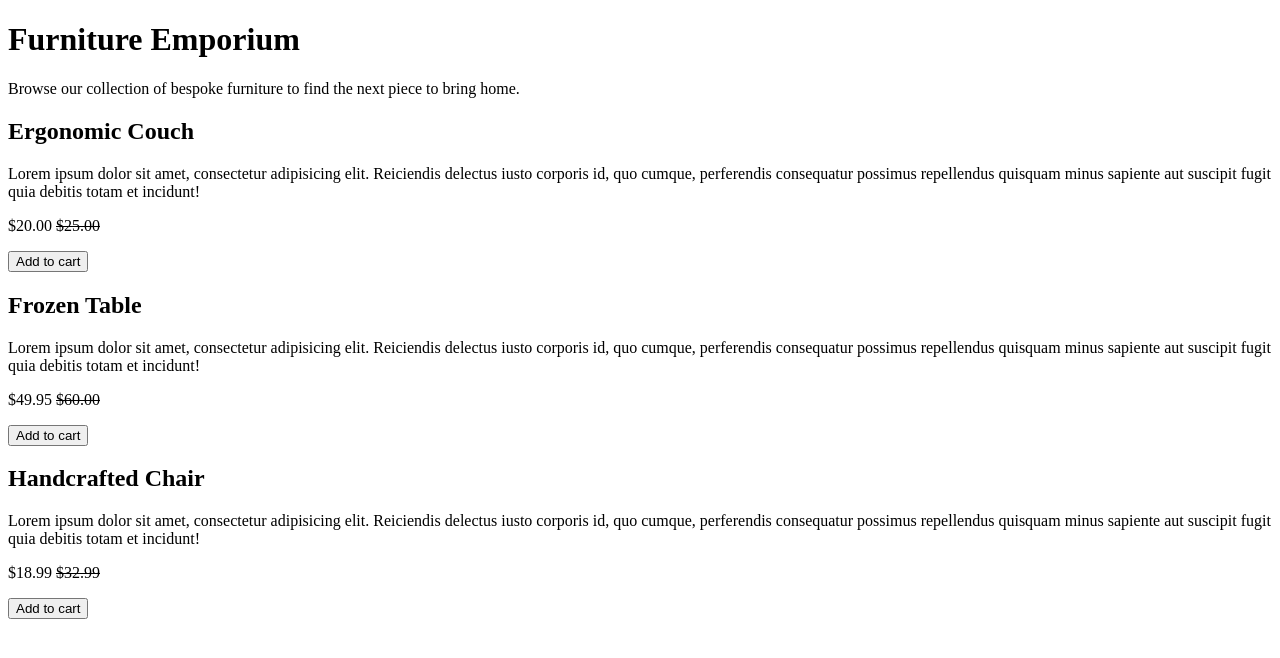
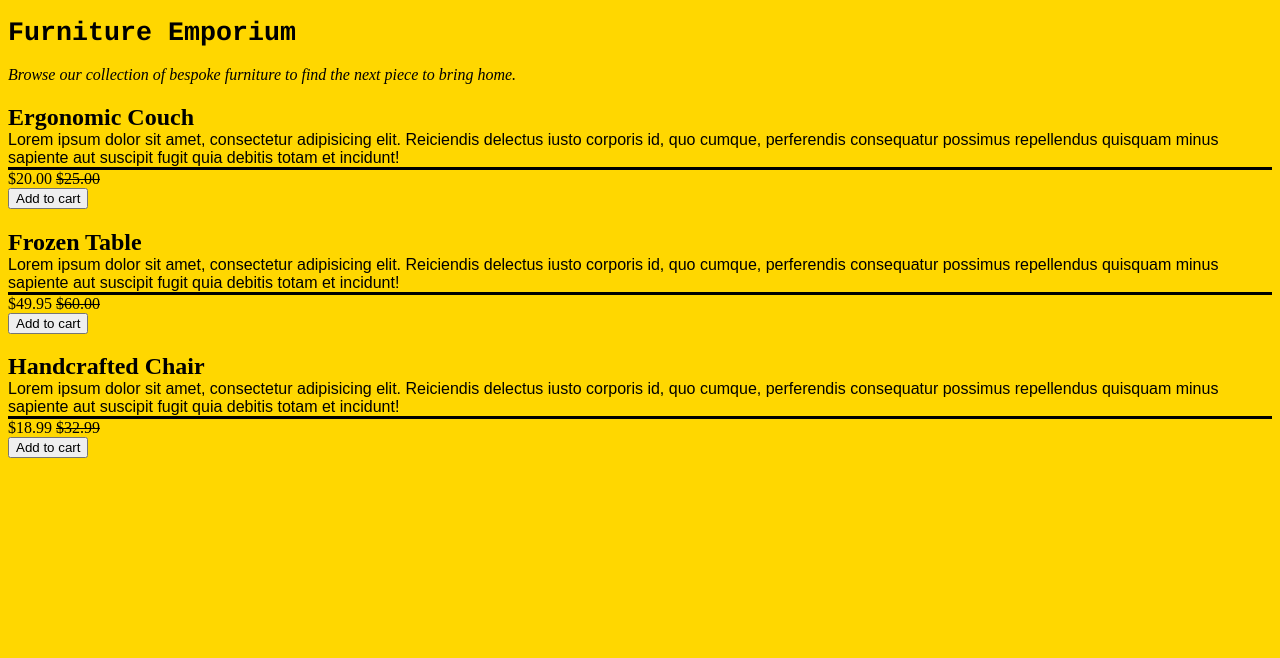
Before and after one commit to jmn17sw/furniture, a plain HTML site: page index.html in a window 1280 px wide. Drawn offline with Linux system fonts and the light colour scheme.

Commit message:
completed project

```diff
--- a/index.css
+++ b/index.css
@@ -0,0 +1,29 @@
+body {
+  background-color: gold;
+}
+
+.p1{
+  border-bottom: solid;
+  margin:auto;
+  padding:0cap;
+  font-family: sans-serif;
+}
+/*this adjusts product description*/
+
+.p2{
+  margin:auto;
+}
+/*This controls location of price and "add to cart" button*/
+.p3{
+  margin-bottom: auto;
+}
+/* This condences the prodcut name and description*/
+
+#Furniture_Emporium{
+  font-family: 'courier';
+  font-size: 20pt;
+
+}
+.p4{
+  font-style: italic;
+}
--- a/index.html
+++ b/index.html
@@ -2,47 +2,48 @@
 <html lang="en">
   <head>
     <title>Furniture Emporium</title>
+    <link rel="stylesheet" href="./index.css"/>
   </head>
   <body>
     <main>
       <header>
-        <h1>Furniture Emporium</h1>
-        <p>
+        <h1 id="Furniture_Emporium">Furniture Emporium</h1>
+        <p class="p4">
           Browse our collection of bespoke furniture to find the next piece to
           bring home.
         </p>
       </header>
       <article>
-        <h2>Ergonomic Couch</h2>
-        <p>
+        <h2 class="p3">Ergonomic Couch</h2>
+        <p class="p1">
           Lorem ipsum dolor sit amet, consectetur adipisicing elit. Reiciendis
           delectus iusto corporis id, quo cumque, perferendis consequatur
           possimus repellendus quisquam minus sapiente aut suscipit fugit quia
           debitis totam et incidunt!
         </p>
-        <p>$20.00 <s>$25.00</s></p>
+        <p class="p2">$20.00 <s>$25.00</s></p>
         <button>Add to cart</button>
       </article>
       <article>
-        <h2>Frozen Table</h2>
-        <p>
+        <h2 class="p3">Frozen Table</h2>
+        <p class="p1">
           Lorem ipsum dolor sit amet, consectetur adipisicing elit. Reiciendis
           delectus iusto corporis id, quo cumque, perferendis consequatur
           possimus repellendus quisquam minus sapiente aut suscipit fugit quia
           debitis totam et incidunt!
         </p>
-        <p>$49.95 <s>$60.00</s></p>
+        <p class="p2">$49.95 <s>$60.00</s></p>
         <button>Add to cart</button>
       </article>
       <article>
-        <h2>Handcrafted Chair</h2>
-        <p>
+        <h2 class="p3">Handcrafted Chair</h2>
+        <p class="p1">
           Lorem ipsum dolor sit amet, consectetur adipisicing elit. Reiciendis
           delectus iusto corporis id, quo cumque, perferendis consequatur
           possimus repellendus quisquam minus sapiente aut suscipit fugit quia
           debitis totam et incidunt!
         </p>
-        <p>$18.99 <s>$32.99</s></p>
+        <p class="p2">$18.99 <s>$32.99</s></p>
         <button>Add to cart</button>
       </article>
     </main>
```
